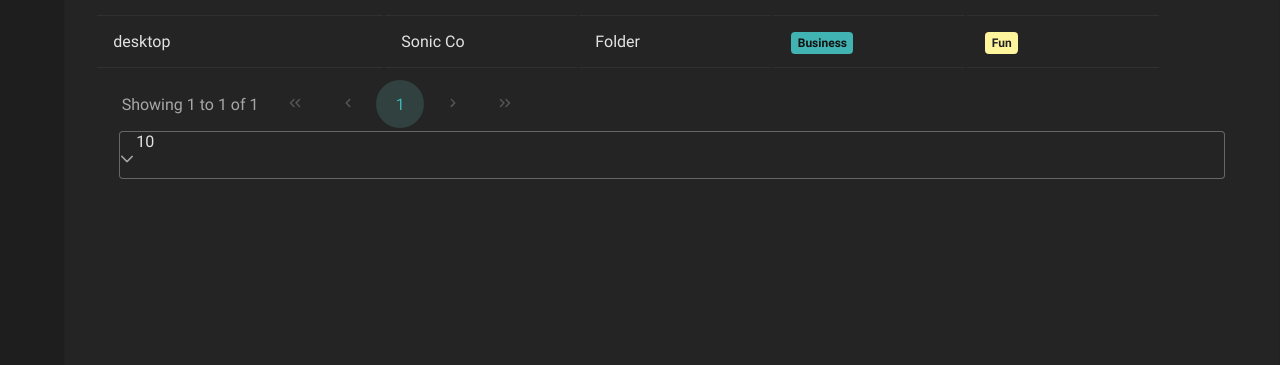
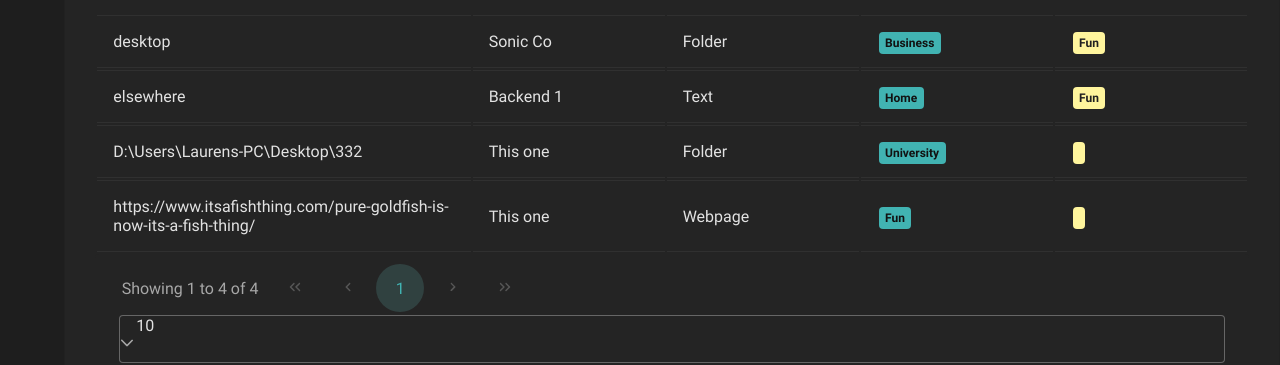
Before and after one commit to COS301-SE-2021/Custom-Data-Source-Search, a Vue app in the folder packages/client/: page /#/datasources in a window 1280 px wide. Shown: the part 302-667 px from the top of the page. Built offline with nearby package versions, Linux system fonts and the light colour scheme; no server answers.

Commit message:
More refactoring

```diff
--- a/packages/client/src/components/datasources/folder/AddFolderDatasource.vue
+++ b/packages/client/src/components/datasources/folder/AddFolderDatasource.vue
@@ -27,7 +27,8 @@
             return {
               dataSourceURI: "",
               tag1: null,
-              tag2: null
+              tag2: null,
+              type: 'folder'
             }
         },
         methods: {
--- a/packages/client/src/components/datasources/text/AddTextDatasource.vue
+++ b/packages/client/src/components/datasources/text/AddTextDatasource.vue
@@ -27,7 +27,8 @@
             return {
               dataSourceURI: "",
               tag1: null,
-              tag2: null
+              tag2: null,
+              type: 'text'
             }
         },
         methods: {
--- a/packages/client/src/components/datasources/webpage/AddWebpageDatasource.vue
+++ b/packages/client/src/components/datasources/webpage/AddWebpageDatasource.vue
@@ -23,13 +23,15 @@
         name: "AddDataURI",
         props:{
           backend: String,
-          colour: String
+          colour: String,
+
         },
         data() {
             return {
               dataSourceURI: "",
               tag1: null,
-              tag2: null
+              tag2: null,
+              type: 'webpage'
             }
         },
         methods: {
--- a/packages/client/src/views/Datasources.vue
+++ b/packages/client/src/views/Datasources.vue
@@ -138,8 +138,6 @@ export default {
       sources: null,
       loading: false,
       backend: null,
-      tag1: null,
-      tag2: null,
       //Template for the endpoint
       endpoint:[
         {
@@ -148,6 +146,27 @@ export default {
           type: "Folder",
           tag1: "Business",
           tag2: "Fun"
+        },
+        {
+          location: "elsewhere",
+          backend: "Backend 1",
+          type: "Text",
+          tag1: "Home",
+          tag2: "Fun"
+        },
+        {
+          location: "D:\\Users\\Laurens-PC\\Desktop\\332",
+          backend: "This one",
+          type: "Folder",
+          tag1: "University",
+          tag2: null
+        },
+        {
+          location: "https://www.itsafishthing.com/pure-goldfish-is-now-its-a-fish-thing/",
+          backend: "This one",
+          type: "Webpage",
+          tag1: "Fun",
+          tag2: null
         }
       ],
       filters2: {
@@ -159,7 +178,7 @@ export default {
         'tag2': {value: null, matchMode: FilterMatchMode.IN},
       },
       tags: [
-        'Fun', 'Business', 'Home'
+        'Fun', 'Business', 'Home', 'University'
       ],
       types: [
         'Text', 'Folder', 'Webpage'
```
